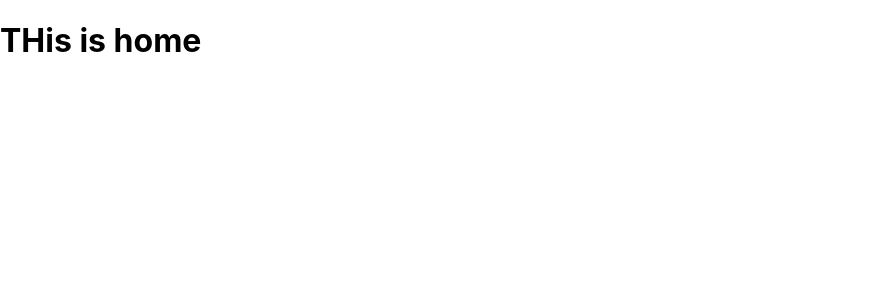
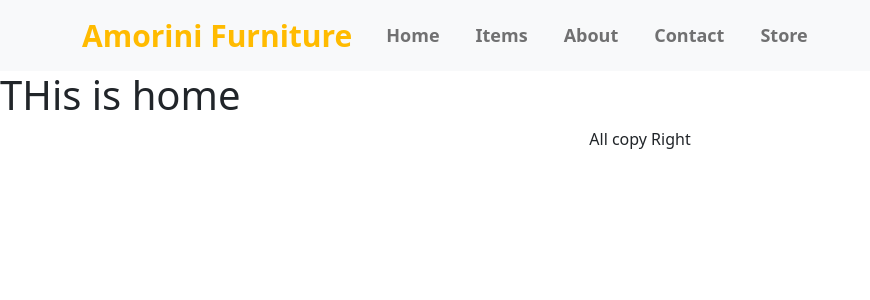
Before and after one commit to NISHAN75/warehouse-management, a React (Create React App) app: page /home in a window 1280 px wide. Shown: the top 300 px of the page, without its empty margins (0-870 px from the left). Built offline with nearby package versions, Linux system fonts and the light colour scheme.

Commit message:
simple header add

```diff
--- a/public/index.html
+++ b/public/index.html
@@ -24,6 +24,15 @@
       work correctly both with client-side routing and a non-root public URL.
       Learn how to configure a non-root public URL by running `npm run build`.
     -->
+    <!-- google fonts -->
+    <link rel="preconnect" href="https://fonts.googleapis.com">
+<link rel="preconnect" href="https://fonts.gstatic.com" crossorigin>
+<link href="https://fonts.googleapis.com/css2?family=Poppins:ital,wght@0,400;0,600;0,800;1,700&display=swap" rel="stylesheet">
+
+
+
+
+
     <title>React App</title>
   </head>
   <body>
--- a/src/App.js
+++ b/src/App.js
@@ -1,11 +1,20 @@
 import logo from './logo.svg';
 import './App.css';
 import Home from './component/Pages/Home/Home/Home';
+import 'bootstrap/dist/css/bootstrap.min.css';
+import Header from './component/Pages/Share/Header/Header';
+import { Route, Routes } from 'react-router-dom';
+import Footer from './component/Pages/Share/Footer/Footer';
 
 function App() {
   return (
     <div>
-      <Home></Home>
+      <Header></Header>
+      <Routes>
+        <Route path='/' element={<Home></Home>}></Route>
+        <Route path='/home' element={<Home></Home>}></Route>
+      </Routes>
+      <Footer></Footer>
     </div>
   );
 }
--- /dev/null
+++ b/src/component/Pages/Share/Footer/Footer.js
@@ -0,0 +1,11 @@
+import React from 'react';
+
+const Footer = () => {
+  return (
+    <div className="footer-area w-50 mx-auto text-center mt-2">
+      <p>All copy Right</p>
+    </div>
+  );
+};
+
+export default Footer;
--- /dev/null
+++ b/src/component/Pages/Share/Header/Header.css
@@ -0,0 +1,20 @@
+.underline {
+  border-bottom-width: 2px;
+ }
+ .navbar-light .navbar-brand {
+  color: #FFBB00;
+  font-size: 30px;
+  font-weight: 700;
+  cursor: pointer;
+  transition: all ease-in 3ms;
+
+}
+.navbar-light .navbar-brand:hover{
+  color: #FFBB00;
+}
+.nav-link {
+  color: #3A3D45;
+  font-size: 18px;
+  font-weight: 600;
+  margin: 0 10px;
+}
--- /dev/null
+++ b/src/component/Pages/Share/Header/Header.js
@@ -0,0 +1,28 @@
+import React from "react";
+import { Container, Nav, Navbar } from "react-bootstrap";
+import { Link } from "react-router-dom";
+import './Header.css'
+
+const Header = () => {
+  return (
+    <div className="header-area">
+      <Navbar bg="light" expand="lg" sticky="top">
+        <Container>
+          <Navbar.Brand as={Link} to="/">Amorini Furniture</Navbar.Brand>
+          <Navbar.Toggle aria-controls="basic-navbar-nav" />
+          <Navbar.Collapse id="basic-navbar-nav">
+            <Nav className="me-auto">
+              <Nav.Link className="underline" as={Link} to="/home">Home</Nav.Link>
+              <Nav.Link className="underline" as={Link} to="/items">Items</Nav.Link>
+              <Nav.Link className="underline" as={Link} to="/about">About</Nav.Link>
+              <Nav.Link className="underline" as={Link} to="/contact">Contact</Nav.Link>
+              <Nav.Link className="underline" as={Link} to="/store">Store</Nav.Link>
+            </Nav>
+          </Navbar.Collapse>
+        </Container>
+      </Navbar>
+    </div>
+  );
+};
+
+export default Header;
--- a/src/index.css
+++ b/src/index.css
@@ -1,10 +1,8 @@
 body {
   margin: 0;
-  font-family: -apple-system, BlinkMacSystemFont, 'Segoe UI', 'Roboto', 'Oxygen',
-    'Ubuntu', 'Cantarell', 'Fira Sans', 'Droid Sans', 'Helvetica Neue',
-    sans-serif;
-  -webkit-font-smoothing: antialiased;
-  -moz-osx-font-smoothing: grayscale;
+  font-family: 'Poppins', sans-serif;
+  font-weight: 400;
+  font-style: normal;
 }
 
 code {
--- a/src/index.js
+++ b/src/index.js
@@ -1,14 +1,18 @@
-import React from 'react';
-import ReactDOM from 'react-dom/client';
-import './index.css';
-import App from './App';
-import reportWebVitals from './reportWebVitals';
+import React from "react";
+import ReactDOM from "react-dom/client";
+import "./index.css";
+import App from "./App";
+import reportWebVitals from "./reportWebVitals";
+import "bootstrap/dist/css/bootstrap.min.css";
+import { BrowserRouter } from "react-router-dom";
 
-const root = ReactDOM.createRoot(document.getElementById('root'));
+const root = ReactDOM.createRoot(document.getElementById("root"));
 root.render(
-  <React.StrictMode>
-    <App />
-  </React.StrictMode>
+  <BrowserRouter>
+    <React.StrictMode>
+      <App />
+    </React.StrictMode>
+  </BrowserRouter>
 );
 
 // If you want to start measuring performance in your app, pass a function
```
Also changed, not shown: src/component/Pages/Home/Banner/Banner.css (added), src/component/Pages/Home/Banner/Banner.js (added).
